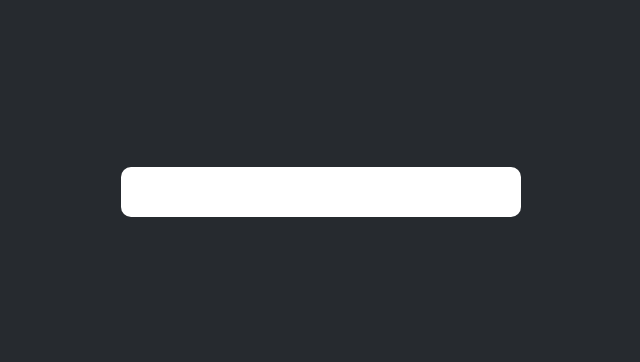
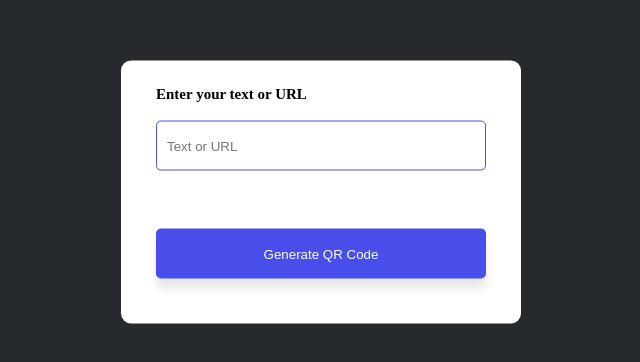
Before and after one commit to geethdev/QR-Code-Generator-Website-Using-HTML-CSS-and-JavaScript, a plain HTML site: page Open Editors/index.html in a window 1280 px wide. Shown: the part 208-570 px from the top of the page, without its empty margins (319-959 px from the left). Drawn offline with Linux system fonts and the light colour scheme.

Commit message:
QR generate feature created

```diff
--- a/Open Editors/index.html
+++ b/Open Editors/index.html
@@ -8,8 +8,27 @@
 </head>
 <body>
     <div class="container">
+        <p>Enter your text or URL</p>
+        <input type="text" placeholder="Text or URL" id="qrText">
 
+        <div id="imgBox">
+            <img src="" id="qrImage">
+        </div>
+        <button onclick="generateQR()">Generate QR Code</button>
     </div>
 
+
+
+
+    <script>
+
+        let imgBox = document.getElementById("imgBox");
+        let qrImage = document.getElementById("qrImage");
+        let qrText = document.getElementById("qrText");
+
+        function generateQR(){
+            qrImage.src = "https://api.qrserver.com/v1/create-qr-code/?size=150x150&data=" + qrText.value;
+        }
+    </script>
 </body>
 </html>
--- a/Open Editors/style.css
+++ b/Open Editors/style.css
@@ -17,3 +17,30 @@ body {
     background: #fff;
     border-radius: 10px;
 }
+.container p{
+    font-weight: 600;
+    font-size: 15px;
+    margin-bottom: 8px;
+}
+.container input{
+    width: 100%;
+    height: 50px;
+    border: 1px solid #494eea;
+    outline: 0;
+    padding: 10px;
+    margin: 10px 0 20px;
+    border-radius: 5px;
+}
+.container button{
+    width: 100%;
+    height: 50px;
+    background: #494eea;
+    color: #fff;
+    border: 0;
+    outline: 0;
+    border-radius: 5px;
+    box-shadow: 0 10px 10px rgba(0, 0, 0, 0.1);
+    cursor: pointer;
+    margin: 20px 0;
+    font-weight: 500;
+}
```
